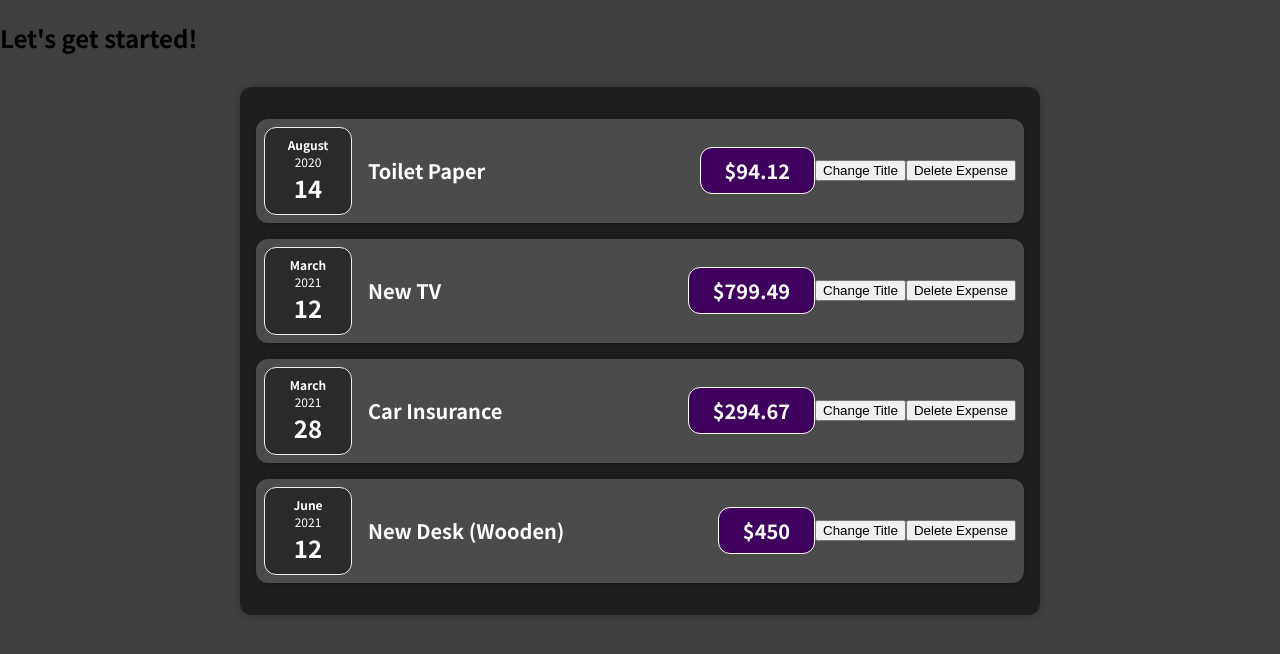
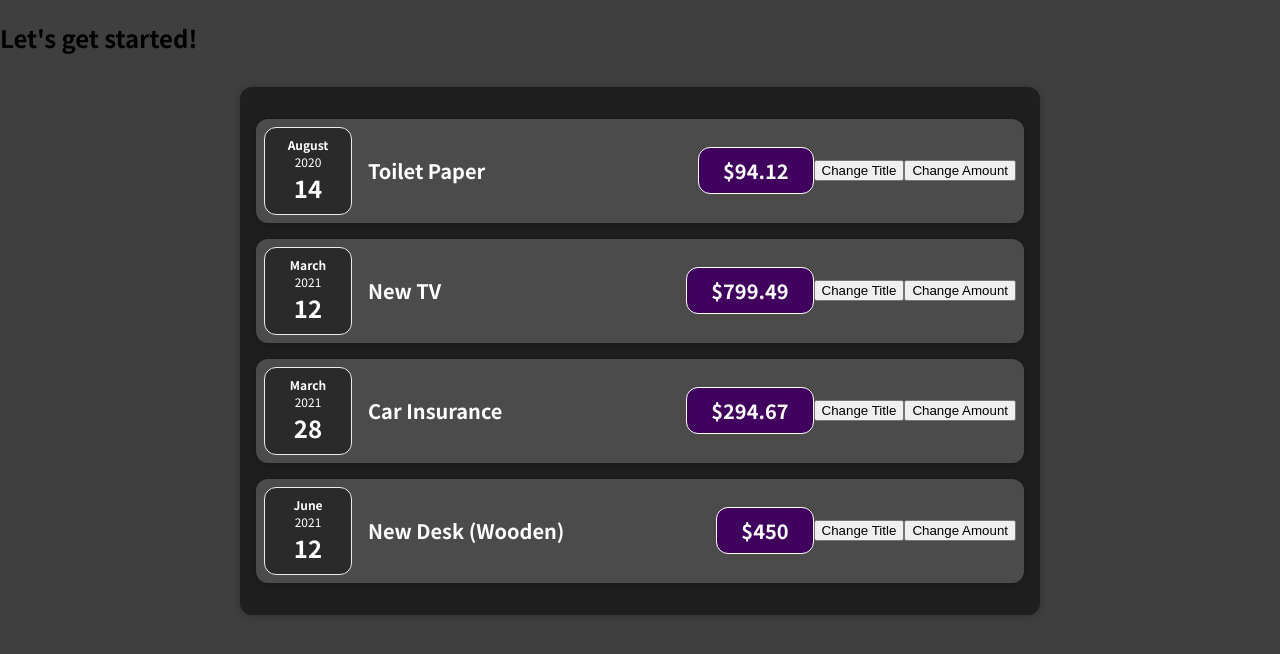
Before and after one commit to nabankur2000m/React-Prroject----Lets-Start-Coding-Assignment, a React (Create React App) app: page / in a window 1280 px wide. Shown: the top 654 px of the page. Built offline with nearby package versions, Linux system fonts and the light colour scheme.

Commit message:
Manipulating the DOM - React States

```diff
--- a/src/components/Expenses/ExpenseItem.js
+++ b/src/components/Expenses/ExpenseItem.js
@@ -4,31 +4,31 @@
 import './ExpenseItem.css';
 
 const ExpenseItem = (props) => {
-  const [isDeleted, setIsDeleted] = useState(false);
+  const [title, setTitle] = useState(props.title);
+  const [amount, setAmount] = useState(props.amount);
+  console.log('ExpenseItem evaluated by React');
 
   const clickHandler = () => {
-    console.log('Clicked!!!!!!!!!!!');
-  };
+    setTitle('Updated!');
+    console.log(title);
+  }
 
-  const deleteHandler = () => {
-    setIsDeleted(true);
-  };
+  const changeAmountHandler = () => {
+    setAmount(100);
+    console.log(amount);
+  }
 
   return (
-    <div>
-      {!isDeleted && (
     <Card className='expense-item'>
       <ExpenseDate date={props.date} />
       <div className='expense-item__description'>
-            <h2>{props.title}</h2>
-            <div className='expense-item__price'>${props.amount}</div>
+        <h2>{title}</h2>
+        <div className='expense-item__price'>${amount}</div>
       </div>
       <button onClick={clickHandler}>Change Title</button>
-          <button onClick={deleteHandler}>Delete Expense</button>
+      <button onClick={changeAmountHandler}>Change Amount</button> {}
     </Card>
-      )}
-    </div>
   );
-};
+}
 
 export default ExpenseItem;
```
Lines whose indentation alone changed are shown as unchanged.
